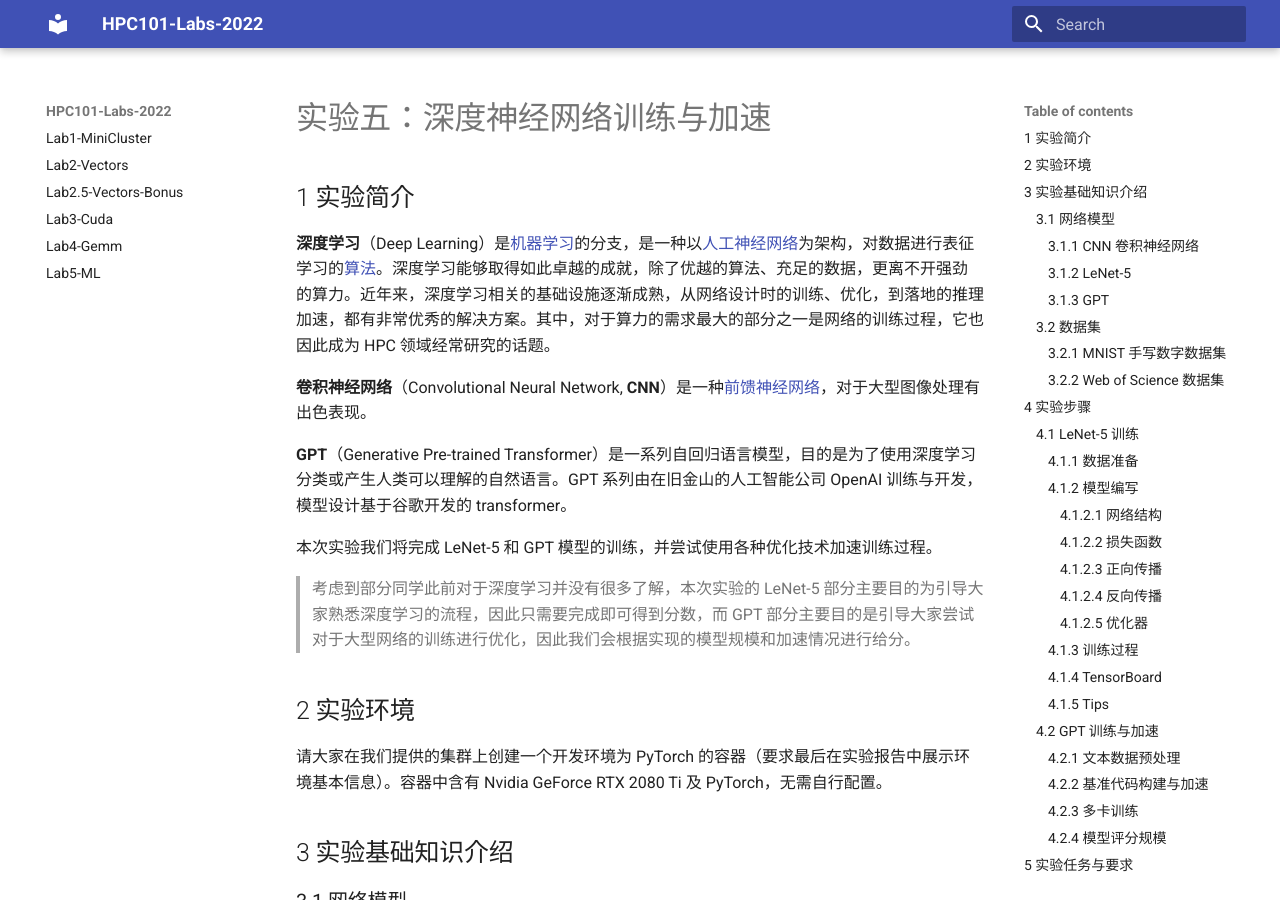
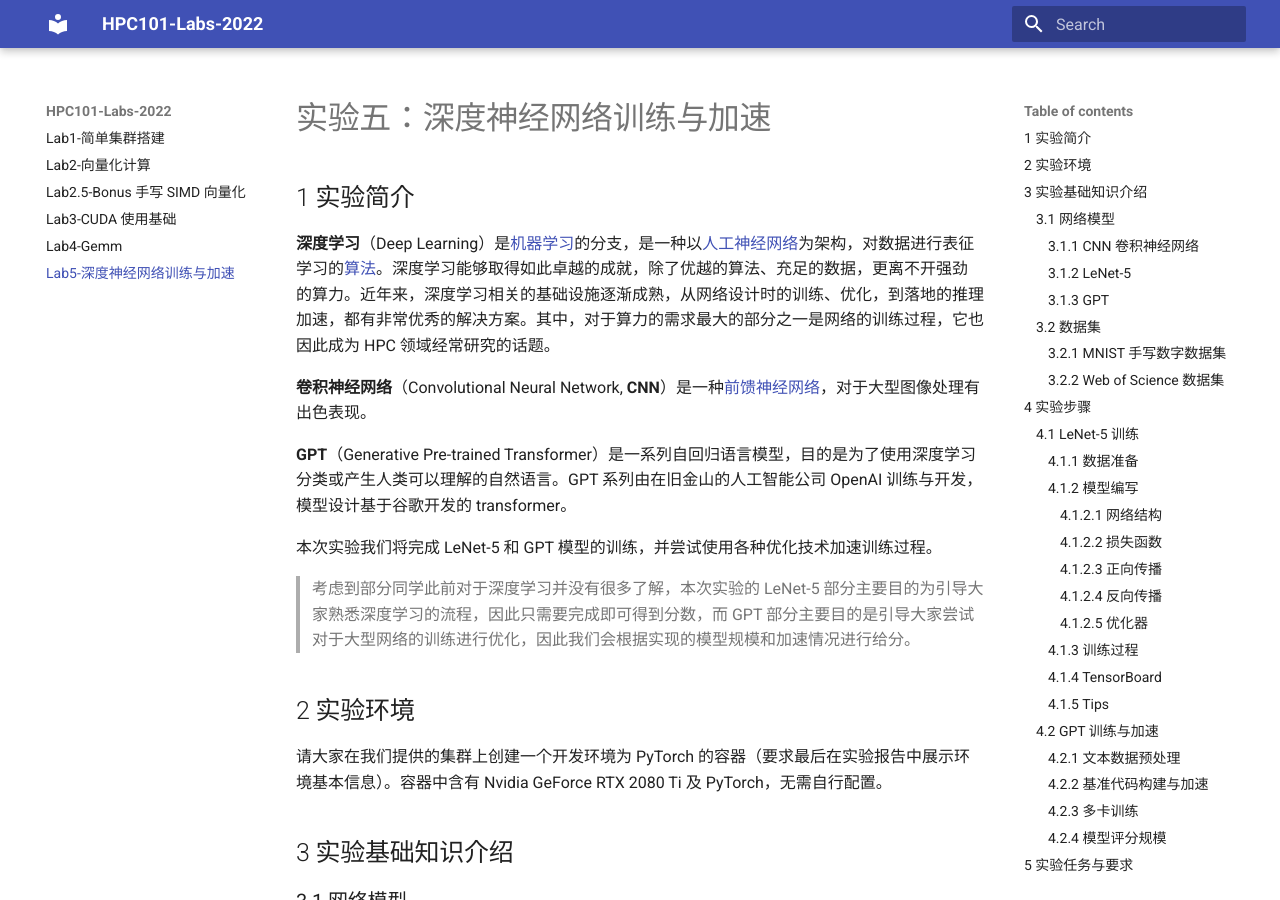
Before and after one commit to ZJUSCT/HPC101-Labs-2022, an MkDocs documentation site: the page built from docs/Lab5-DL/index.md, in a window 1280 px wide and 900 px high. Built offline with MkDocs 1.6.1 and Material for MkDocs 9.7.7, drawn with Linux system fonts in a browser that asks for light colours.

Commit message:
Update mkdocs.yml

```diff
--- a/mkdocs.yml
+++ b/mkdocs.yml
@@ -2,12 +2,12 @@ site_name: HPC101-Labs-2022
 theme:
   name: material
 nav:
-  - Lab1-MiniCluster: Lab1-MiniCluster/index.md
-  - Lab2-Vectors: Lab2-Vectors/index.md
-  - Lab2.5-Vectors-Bonus: Lab2.5-Vectors-Bonus/index.md
-  - Lab3-Cuda: Lab3-Cuda/index.md
+  - Lab1-简单集群搭建: Lab1-MiniCluster/index.md
+  - Lab2-向量化计算: Lab2-Vectors/index.md
+  - Lab2.5-Bonus 手写 SIMD 向量化: Lab2.5-Vectors-Bonus/index.md
+  - Lab3-CUDA 使用基础: Lab3-Cuda/index.md
   - Lab4-Gemm: Lab4-Gemm/index.md
-  - Lab5-ML: Lab5-ML/index.md
+  - Lab5-深度神经网络训练与加速: Lab5-DL/index.md
 markdown_extensions:
   - pymdownx.arithmatex:
       generic: true
```
